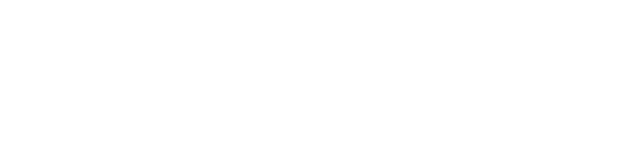
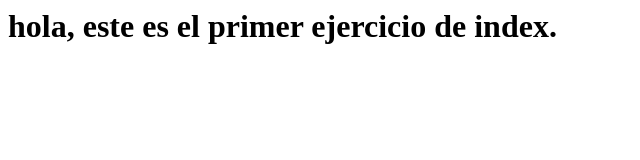
Before and after one commit to mvalle2018/BITACORA-_APP, a plain HTML site: page Index.html in a window 1280 px wide. Shown: the whole page, without its empty margins (0-640 px from the left). Drawn offline with Linux system fonts and the light colour scheme.

Commit message:
mensaje ya actualizado
ya se imprime mensaje en el index.html

```diff
--- a/Index.html
+++ b/Index.html
@@ -1,2 +1,6 @@
 <html>
+    <head></head>
+    <body>
+        <h1>hola, este es el primer ejercicio de index.</h1>
+    </body>
 </html>
```
